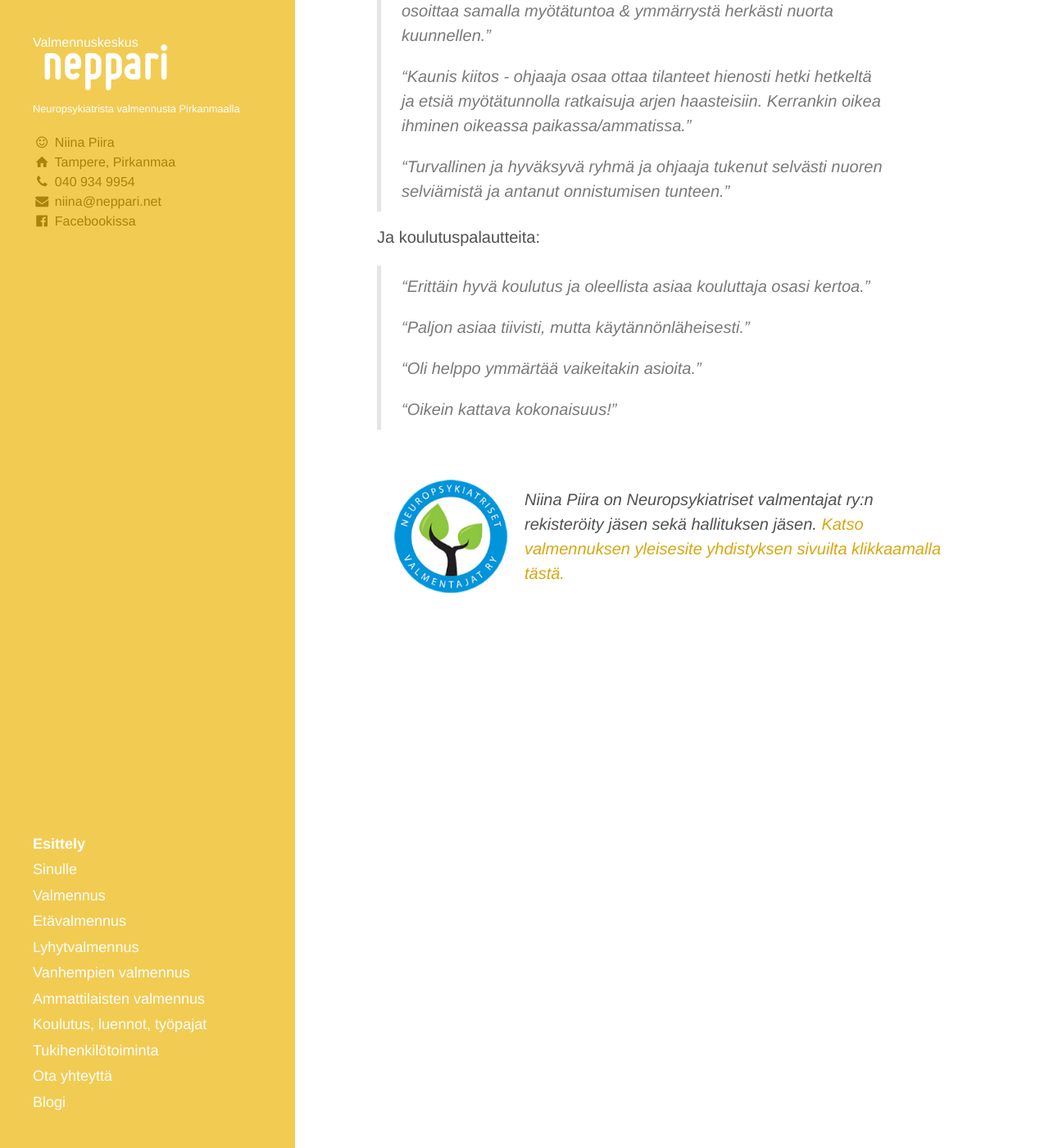
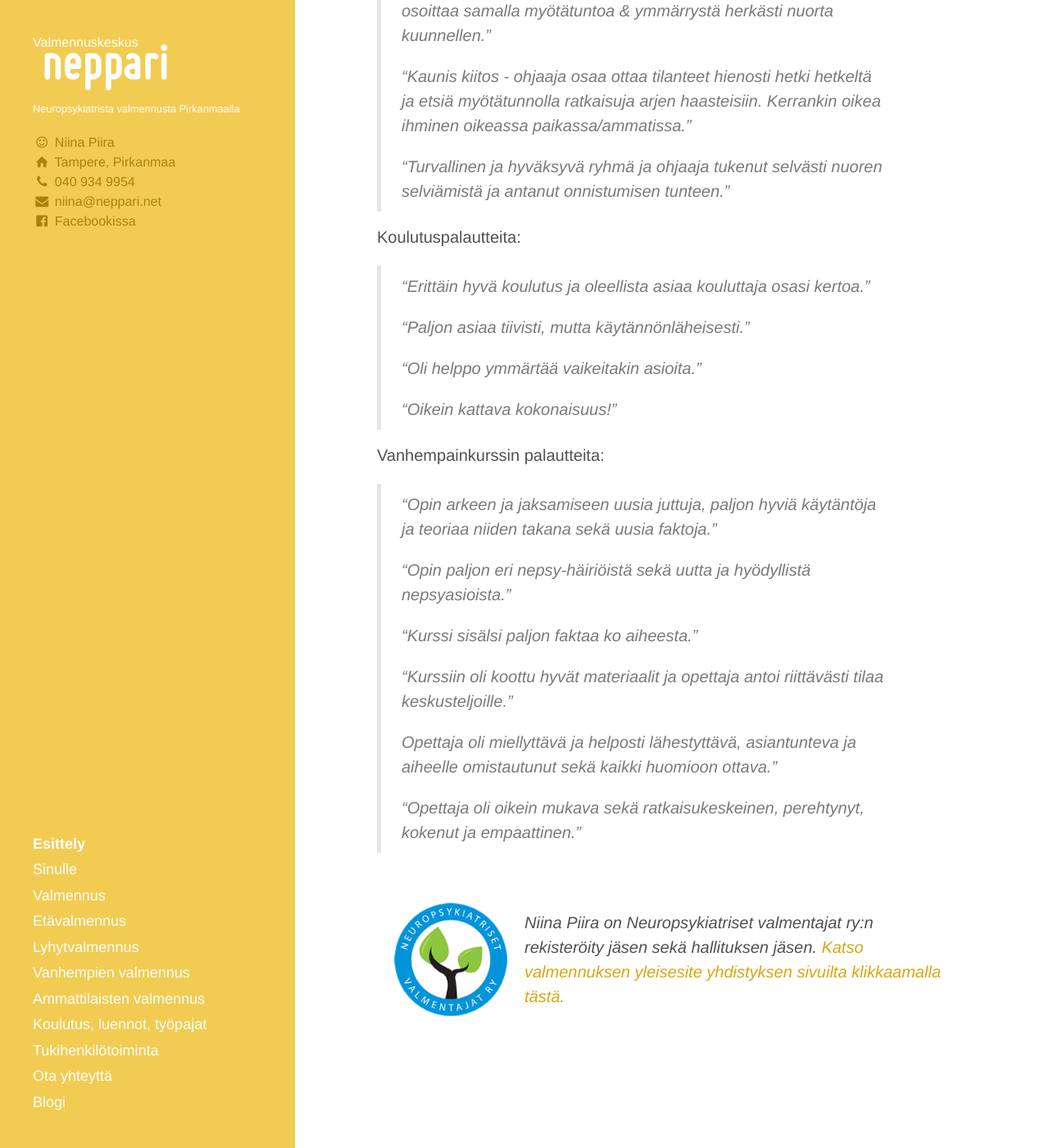
Before and after one commit to niinapiira/neppari.net, a Jekyll site: the page built from index.md, in a window 1280 px wide and 1400 px high, scrolled down 5318 px. Shown: the whole window at 82% size. Built offline with Jekyll 4.4.1, drawn with Linux system fonts in a browser that asks for light colours.

Commit message:
Update index.md

```diff
--- a/index.md
+++ b/index.md
@@ -149,3 +149,17 @@
 > _"Oli helppo ymmärtää vaikeitakin asioita."_
 >
 > _"Oikein kattava kokonaisuus!"_
+
+Vanhempainkurssin palautteita:
+
+>_"Opin arkeen ja jaksamiseen uusia juttuja, paljon hyviä käytäntöja ja teoriaa niiden takana sekä uusia faktoja."_
+>
+>_"Opin paljon eri nepsy-häiriöistä sekä uutta ja hyödyllistä nepsyasioista."_
+>
+>_"Kurssi sisälsi paljon faktaa ko aiheesta."_
+>
+>_"Kurssiin oli koottu hyvät materiaalit ja opettaja antoi riittävästi tilaa keskusteljoille."_
+>
+>_Opettaja oli miellyttävä ja helposti lähestyttävä, asiantunteva ja aiheelle omistautunut sekä kaikki huomioon ottava."_
+>
+>_"Opettaja oli oikein mukava sekä ratkaisukeskeinen, perehtynyt, kokenut ja empaattinen."_
```
Also changed, not shown: other parts of index.md (+1 -1 lines).
